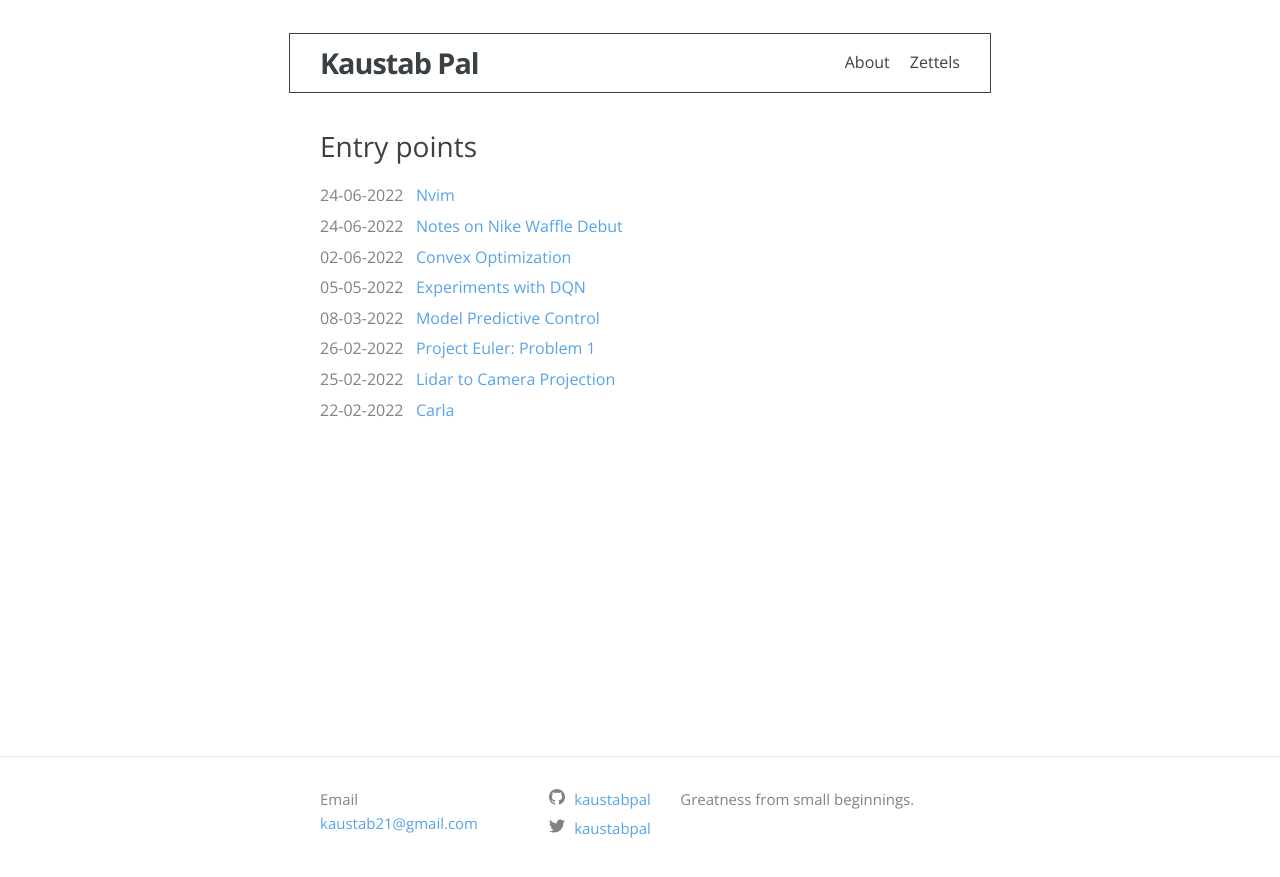
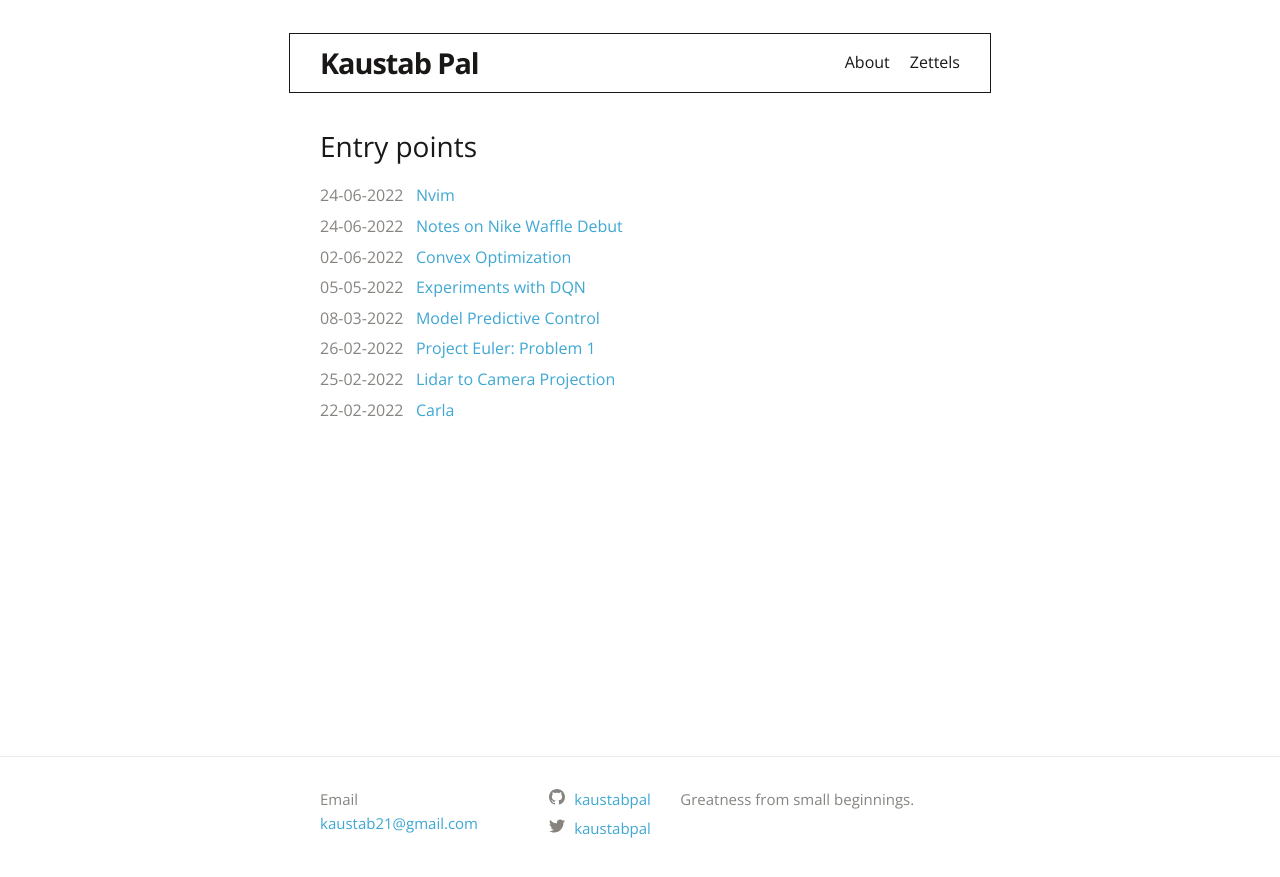
Before and after one commit to kaustabpal/kaustabpal.github.io, a Jekyll site: the page built from index.md, in a window 1280 px wide. Shown: the top 877 px of the page. Built offline with Jekyll 4.4.1, drawn with Linux system fonts in a browser that asks for light colours; some web fonts are replaced.

Commit message:
Minor changes

```diff
--- a/_sass/minima.scss
+++ b/_sass/minima.scss
@@ -10,11 +10,11 @@ $base-line-height: 1.6 !default;
 
 $spacing-unit:     30px !default;
 
-$text-color:       #3A4145 !default;
+$text-color:       #191817 !default;
 $background-color: #ffffff !default;
 $brand-color:      #57A3E8 !default;
 
-$grey-color:       #828282 !default;
+$grey-color:       #878480 !default;
 $grey-color-light: lighten($grey-color, 40%) !default;
 $grey-color-dark:  darken($grey-color, 25%) !default;
 
--- a/_sass/minima/_base.scss
+++ b/_sass/minima/_base.scss
@@ -109,11 +109,11 @@ h1, h2, h3, h4, h5, h6 {
  * Links
  */
 a {
-  color: $brand-color;
+  color: #3ea7d3; //$brand-color;
   text-decoration: none;
 
   &:visited {
-    color: $brand-color
+    color: #3ea7d3; //$brand-color;
   }
 
   &:hover {
@@ -142,12 +142,12 @@ blockquote {
   border-left-width: 3px;
   font-size: 0.95em;
 //  box-shadow: rgba(0, 0, 0, 0.125) 1px 1px 2px 0px;
-  color: rgba(52, 73, 94, 0.8);
+  color: #828282;
 }
 
 
 ::selection {
-  background: #D6EDFF;
+  background: #c3cfd4;
   color: #222;
   }
 
--- a/_sass/minima/_layout.scss
+++ b/_sass/minima/_layout.scss
@@ -154,7 +154,7 @@
 }
 
 .post-meta {
-  color: $grey-color;
+  color: #878480; // $grey-color;
   padding-bottom: 5px;
 }
 
@@ -225,8 +225,8 @@
   border-left-color: rgba(160, 0, 0, 0.3);
   border-left-style: solid;
   border-left-width: 3px;
-  color: rgba(52, 73, 94, 0.8);
-  font-size: $post-toc-content;
+  color: $text-color;
+  //font-size: $post-toc-content;
   box-sizing: border-box;
   word-wrap: break-word;
 }
--- a/assets/main.scss
+++ b/assets/main.scss
@@ -16,14 +16,14 @@
 }
 
 #markdown-toc {
-    border: 1px solid #aaa;
+    border: 1px solid #674b3a; //#aaa;
     display: block;
     margin: 2em 0;
     padding: 10px 20px;
     position: relative;
     padding-left: 2em;
     list-style: decimal;
-    font-size: $post-toc-content;
+    //font-size: $post-toc-content;
     word-wrap: break-word;
 }
 
```
